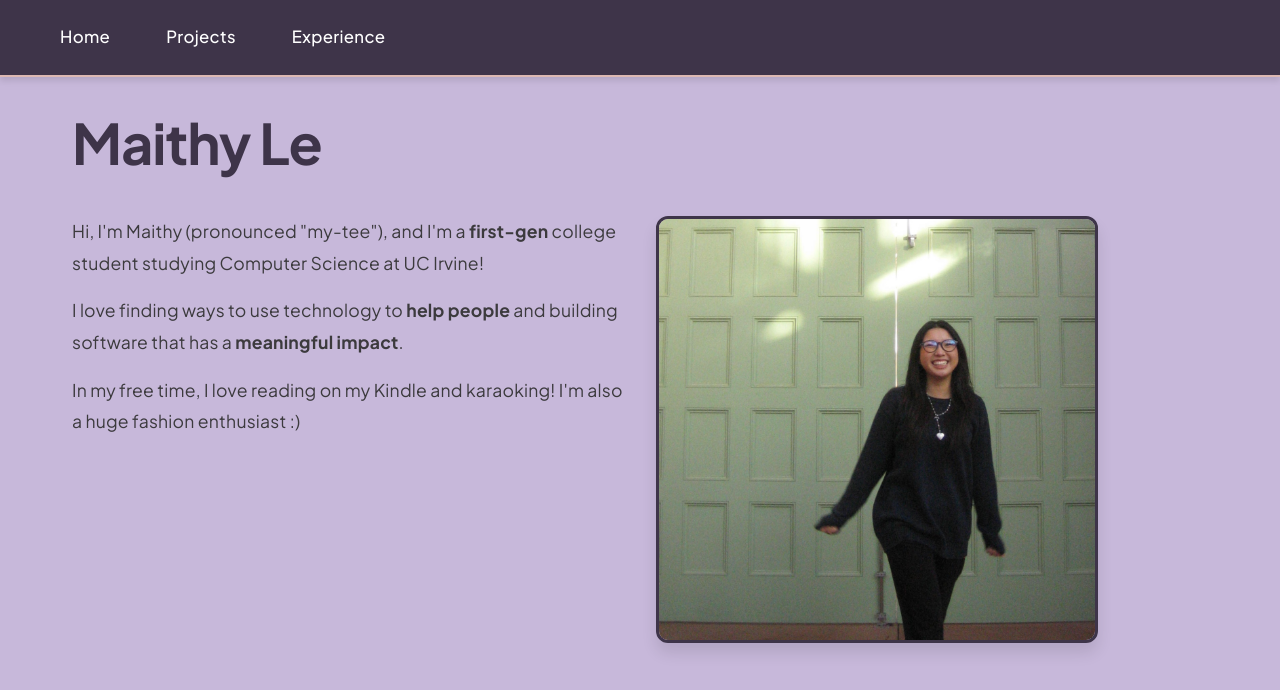
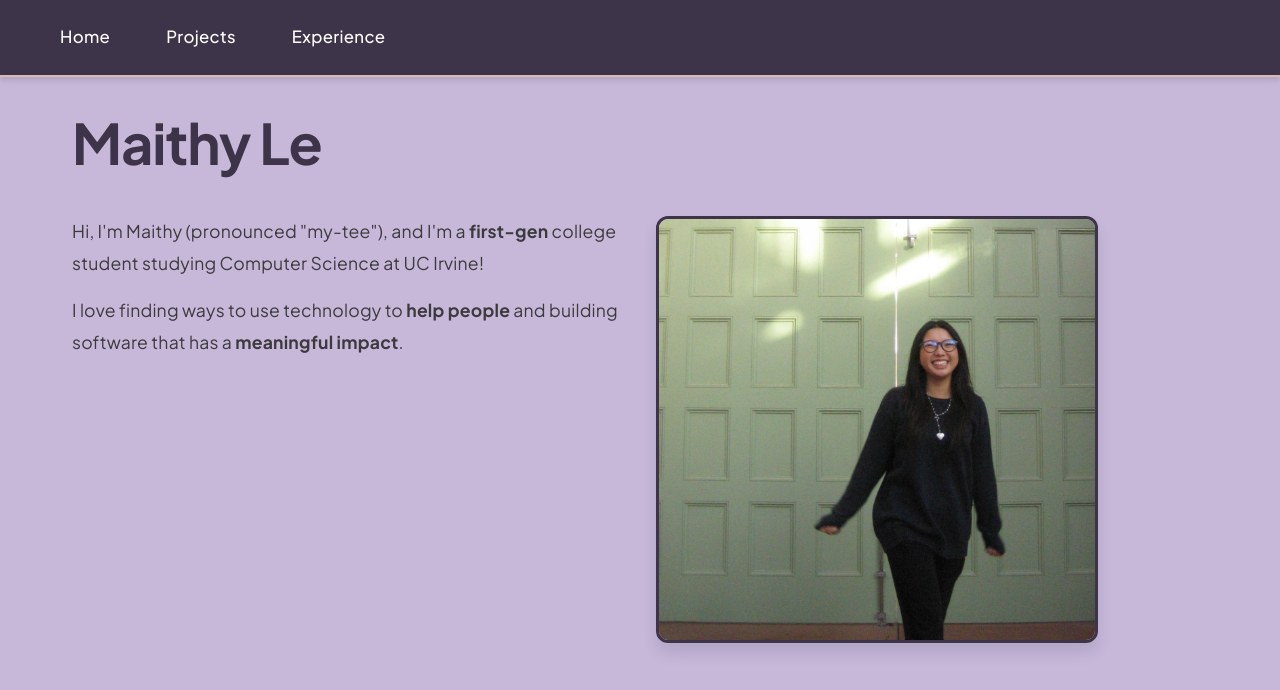
Before and after one commit to maithyy/maithyy.github.io, a React (Create React App) app: page / in a window 1280 px wide. Shown: the top 690 px of the page. Built offline with nearby package versions, Linux system fonts and the light colour scheme.

Commit message:
testing deployment w minor edit

```diff
--- a/src/pages/Home.tsx
+++ b/src/pages/Home.tsx
@@ -16,10 +16,6 @@ const Home = () => {
             <strong>help people</strong> and building software that has a{" "}
             <strong>meaningful impact</strong>.
           </p>
-          <p>
-            In my free time, I love reading on my Kindle and karaoking! I'm also{" "}
-            a huge fashion enthusiast {":)"}
-          </p>
         </div>
         <img
           src={`${process.env.PUBLIC_URL}/images/maithy_1.jpeg`}
```
